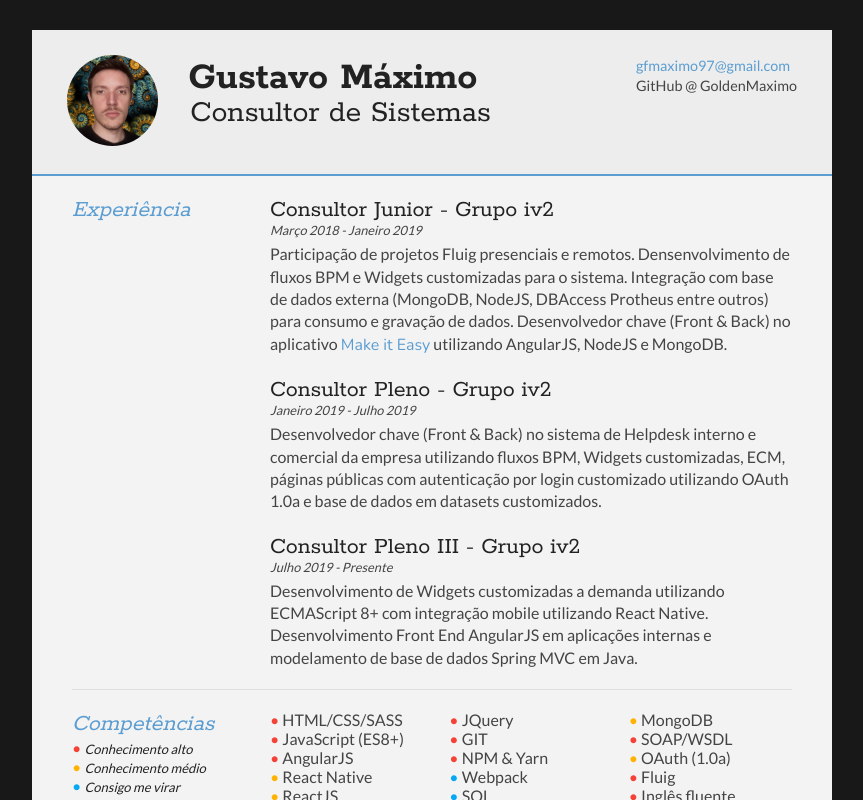
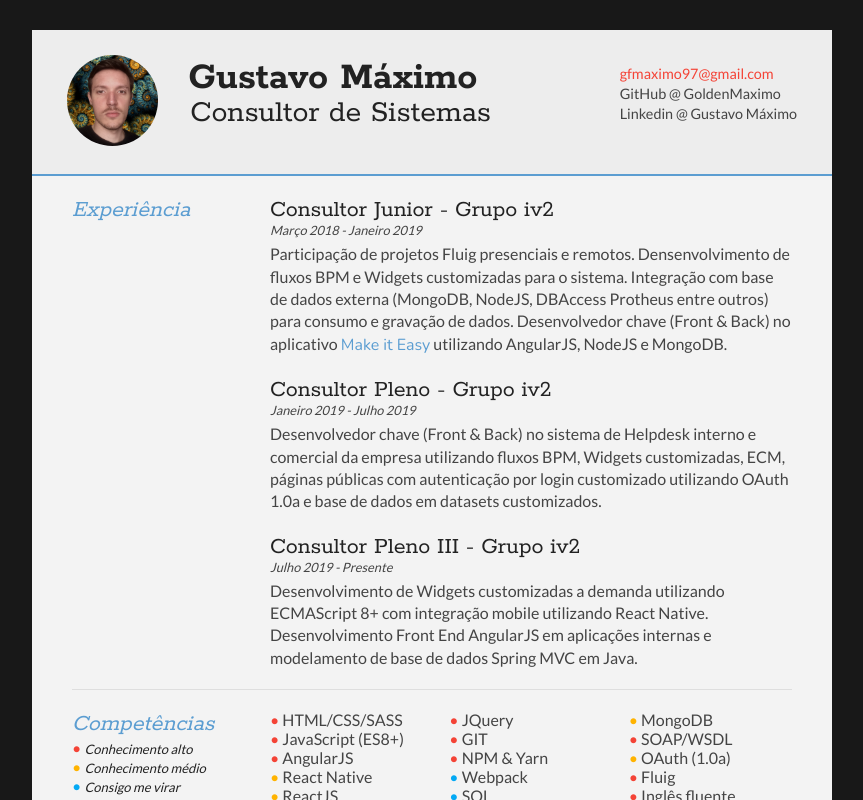
Before and after one commit to GoldenMaximo/curriculum-vitae, a plain HTML site: page index.html in a window 1280 px wide. In both pictures the pointer is over the link "gfmaximo97@gmail.com". Shown: the top 800 px of the page, without its empty margins (208-1071 px from the left). Drawn offline with nearby package versions, Linux system fonts and the light colour scheme.

Commit message:
Add Linkedin link and improve minor styling.

```diff
--- a/index.css
+++ b/index.css
@@ -157,6 +157,7 @@ p {
 
 #contactDetails {
     float: right;
+    margin-top: 8px;
 }
 
 #contactDetails ul {
@@ -182,7 +183,7 @@ a[href^=tel] {
 }
 
 #contactDetails ul li a:hover {
-    color: #5b9dd1;
+    color: #f44336;
 }
 
 
--- a/index.html
+++ b/index.html
@@ -29,6 +29,7 @@
                 <ul>
                     <li><a href="mailto:joe@bloggs.com" target="_blank">gfmaximo97@gmail.com</a></li>
                     <li><a href="https://github.com/GoldenMaximo">GitHub @ GoldenMaximo</a></li>
+                    <li><a href="https://www.linkedin.com/in/gustavo-máximo-filho-54b289195/">Linkedin @ Gustavo Máximo</a></li>
                 </ul>
             </div>
             <div class="clear"></div>
```
